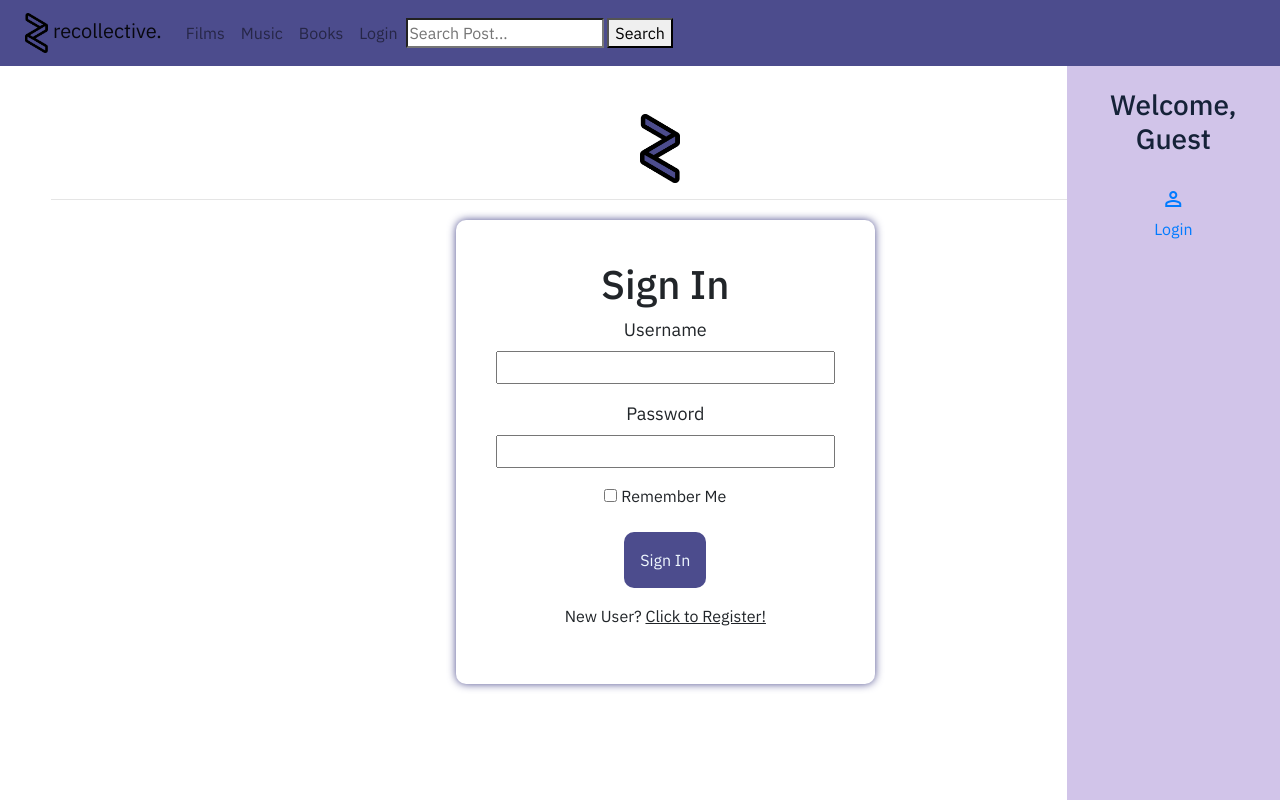
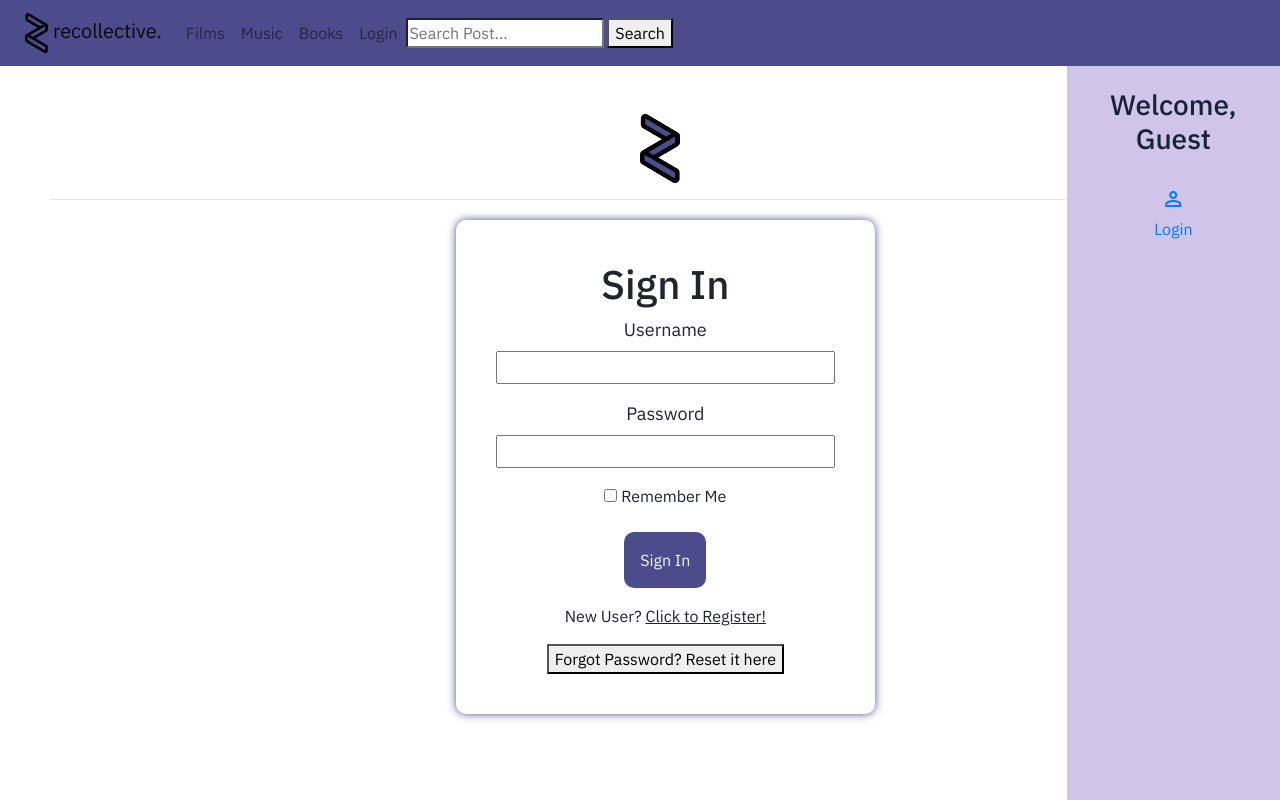
Before and after one commit to MonkeInABox/CITS3403Project, a Flask app: page /login in a window 1280 px wide. Run offline with Flask 3, Linux system fonts and the light colour scheme; some libraries are stand-ins or nearby versions.

Commit message:
Added Password Reset Button -Work in Progress
Added the button for password reset -- still a work in progress

```diff
--- a/app/auth/templates/login.html
+++ b/app/auth/templates/login.html
@@ -23,5 +23,10 @@
         <p class="sign_in_button">{{ form.submit() }}</p>
     </form>
     <p class="new_user">New User? <a href="{{ url_for('auth.register') }}" style="text-decoration: underline; color: inherit;">Click to Register!</a></p>
+    <form action="{{ url_for('auth.send_reset', username=current_user.email) }}" method="post">
+        <button type="submit">Forgot Password? Reset it here</button>
+    </form>
+
+    </form>
 </div>
 {% endblock %}
```
